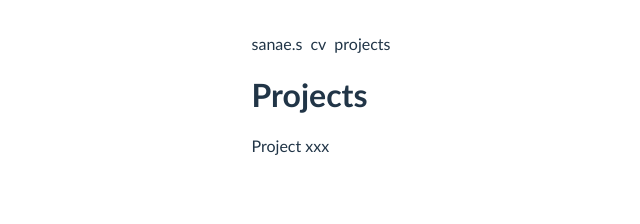
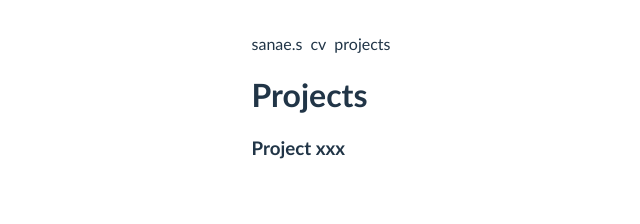
Before and after one commit to Pokasana/intro-page, a React (Vite) app: page /projects in a window 1280 px wide. Shown: the top 224 px of the page, without its empty margins (315-955 px from the left). Built offline with nearby package versions, Linux system fonts and the light colour scheme.

Commit message:
change p to h3 in ProjectCard

```diff
--- a/src/features/intro/Intro.jsx
+++ b/src/features/intro/Intro.jsx
@@ -2,7 +2,7 @@ import React from 'react';
 import IntroCard from './IntroCard.jsx'
 
 function Intro() {
-  return(
+  return (
     <div id='intro-container'>
       <h1>
         Hi, I'm Sanae.
--- a/src/features/projects/ProjectCard.jsx
+++ b/src/features/projects/ProjectCard.jsx
@@ -2,9 +2,9 @@ import React from 'react';
 
 function ProjectCard() {
   return (
-    <div id="project-card">
-      <p>Project xxx</p>
-    </div>
+    <section>
+      <h3>Project xxx</h3>
+    </section>
   )
 };
 
```
